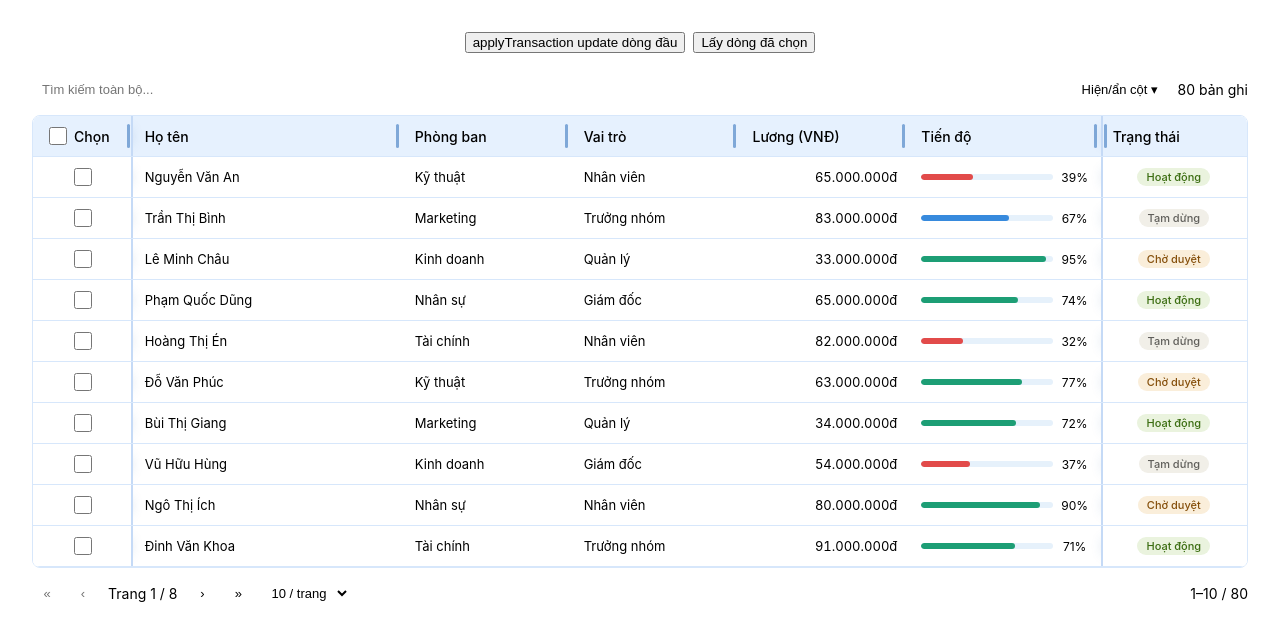
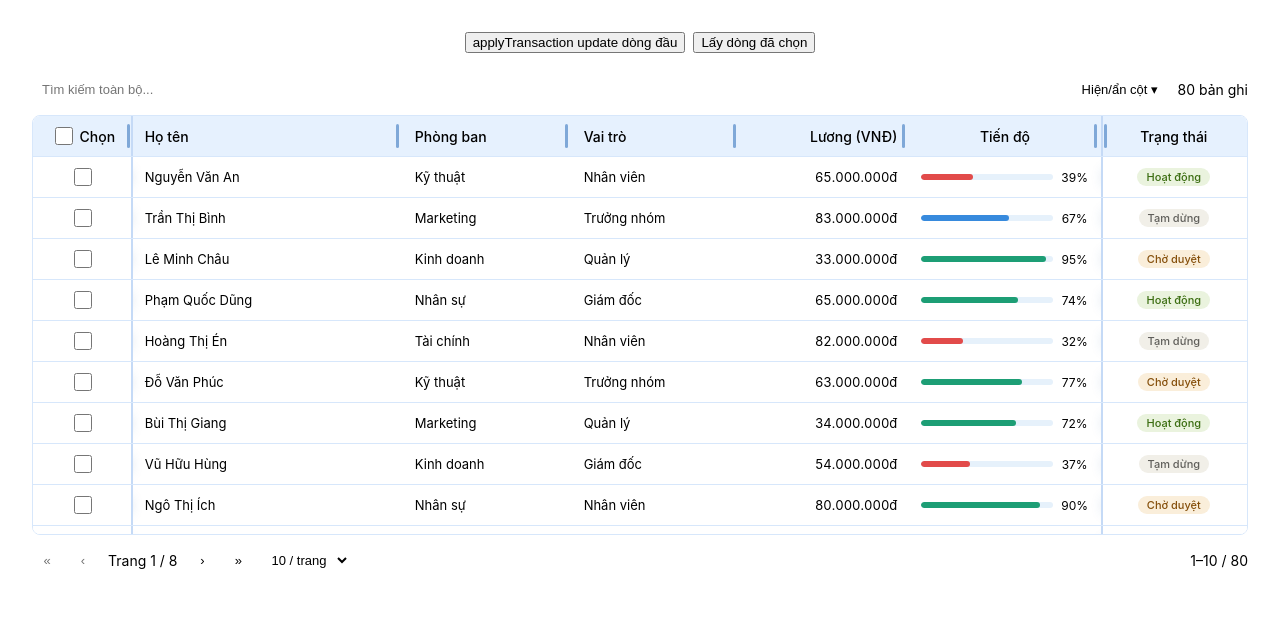
Before and after one commit to Fenell/data-grid-react, a React (Vite) app: page / in a window 1280 px wide. Shown: the top 640 px of the page. Built offline with nearby package versions, Linux system fonts and the light colour scheme; a web font is replaced by a local one.

Commit message:
thêm props height

```diff
--- a/src/App.tsx
+++ b/src/App.tsx
@@ -333,6 +333,7 @@ function App() {
         ref={gridRef}
         columns={employeeColumns}
         data={pageRows}
+        contentHeight={420}
         enableGlobalFilter
         enableColumnFilters={false}
         enableColumnVisibility
--- a/src/components/DataGrid.module.css
+++ b/src/components/DataGrid.module.css
@@ -30,6 +30,7 @@
   --grid-shadow-pinned-right: -10px 0 14px -14px rgba(41, 92, 155, 0.28);
   --grid-transition-fast: 120ms ease;
   --grid-transition-base: 140ms ease;
+  --grid-header-row-height: 38px;
   width: 100%;
   padding: 12px 0;
   /* font-family: "Inter", var(--font-sans), sans-serif; */
@@ -190,8 +191,9 @@
 }
 
 .th {
-  position: relative;
-  z-index: 0;
+  position: sticky;
+  top: 0;
+  z-index: 5;
   padding: 8px 12px;
   /* padding-right: 24px; */
   background: var(--grid-bg-header);
@@ -206,7 +208,6 @@
 }
 
 .thPinned {
-  position: sticky;
   left: 0;
   z-index: 8;
   background: var(--grid-bg-header);
@@ -216,12 +217,15 @@
   display: flex;
   align-items: center;
   gap: 4px;
+  width: 100%;
+  min-width: 0;
 }
 
 .headerClickTarget {
   display: flex;
   width: 100%;
   min-height: 100%;
+  align-items: center;
 }
 
 .headerClickTargetSortable {
@@ -293,12 +297,14 @@
 }
 
 .filterTh {
+  position: sticky;
+  top: var(--grid-header-row-height);
+  z-index: 4;
   padding: 3px 8px;
   background: var(--grid-bg-base);
 }
 
 .filterThPinned {
-  position: sticky;
   left: 0;
   z-index: 7;
   background: var(--grid-bg-base);
--- a/src/components/DataGrid.tsx
+++ b/src/components/DataGrid.tsx
@@ -147,6 +147,7 @@ export type DataGridProps<T extends GridRow> = DataGridFeatureFlags &
     columns: ColumnDef<T>[];
     data: T[];
     width?: CSSProperties["width"];
+    contentHeight?: CSSProperties["height"];
     pageSizeOptions?: number[];
     emptyMessage?: string;
     getRowId?: (row: T) => string | number;
@@ -328,6 +329,7 @@ function SortIcon({ direction }: { direction: false | "asc" | "desc" }) {
 }
 
 function DataGridTable<T extends GridRow>({
+  contentHeight,
   emptyMessage,
   enableColumnFilters,
   enableResize,
@@ -340,6 +342,7 @@ function DataGridTable<T extends GridRow>({
   table,
   toggleRowSelected,
 }: {
+  contentHeight?: CSSProperties["height"];
   emptyMessage: string;
   enableColumnFilters: boolean;
   enableResize: boolean;
@@ -360,7 +363,17 @@ function DataGridTable<T extends GridRow>({
     visiblePageRowIds.every((rowId) => Boolean(rowSelection[String(rowId)]));
 
   return (
-    <div className={styles.scroll}>
+    <div
+      className={styles.scroll}
+      style={
+        contentHeight
+          ? {
+              height: contentHeight,
+              overflowY: "auto",
+            }
+          : undefined
+      }
+    >
       {isLoading && (
         <div className={styles.loadingOverlay}>
           <div className={styles.loadingCard}>Đang tải...</div>
@@ -978,6 +991,7 @@ function DataGridInner<T extends GridRow>(
       </div>
 
       <DataGridTable
+        contentHeight={props.contentHeight}
         emptyMessage={props.emptyMessage ?? "Không có dữ liệu phù hợp"}
         enableColumnFilters={props.enableColumnFilters ?? true}
         enableResize={props.enableResize ?? true}
```
Also changed, not shown: src/components/README.md.
